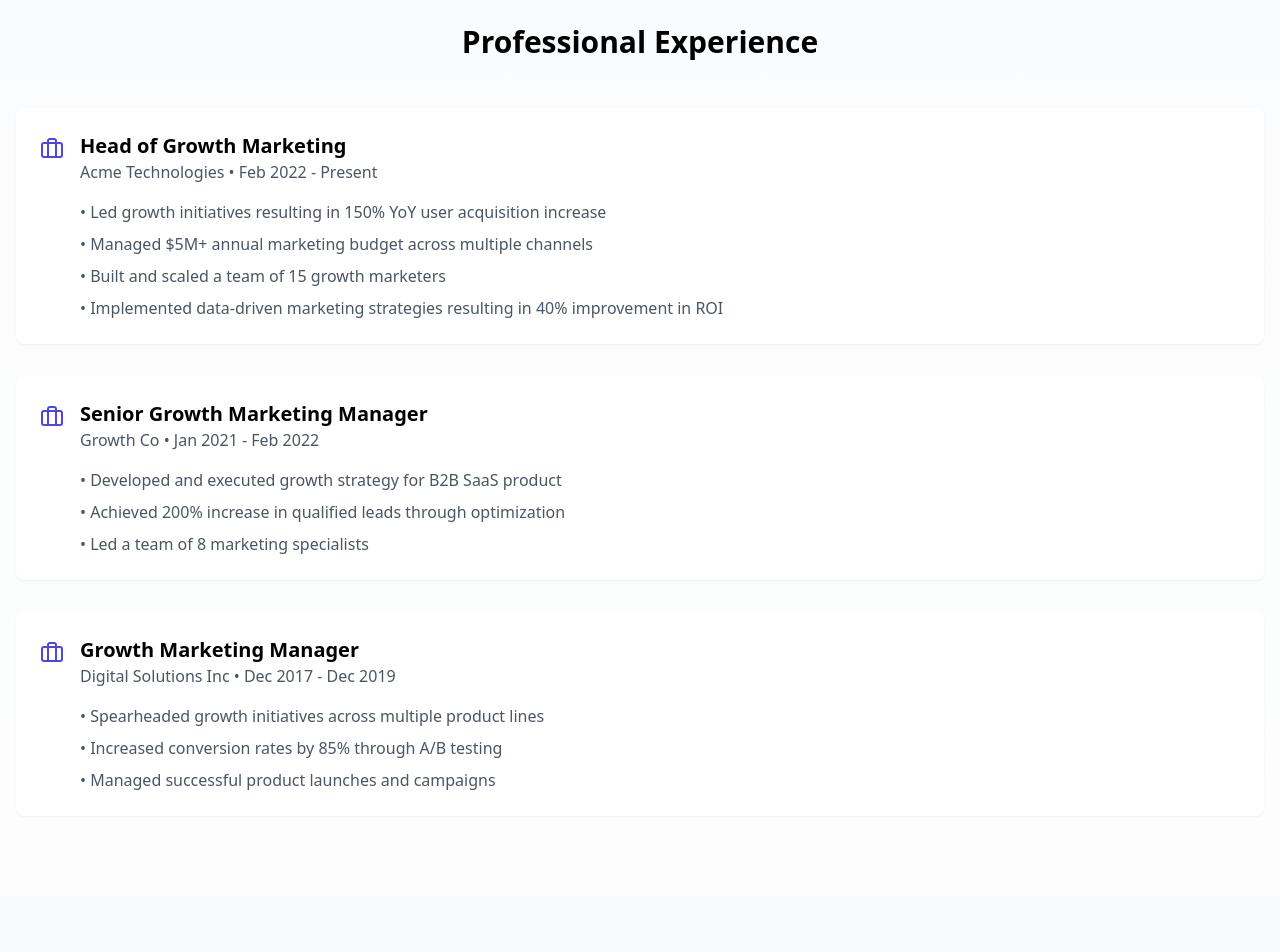
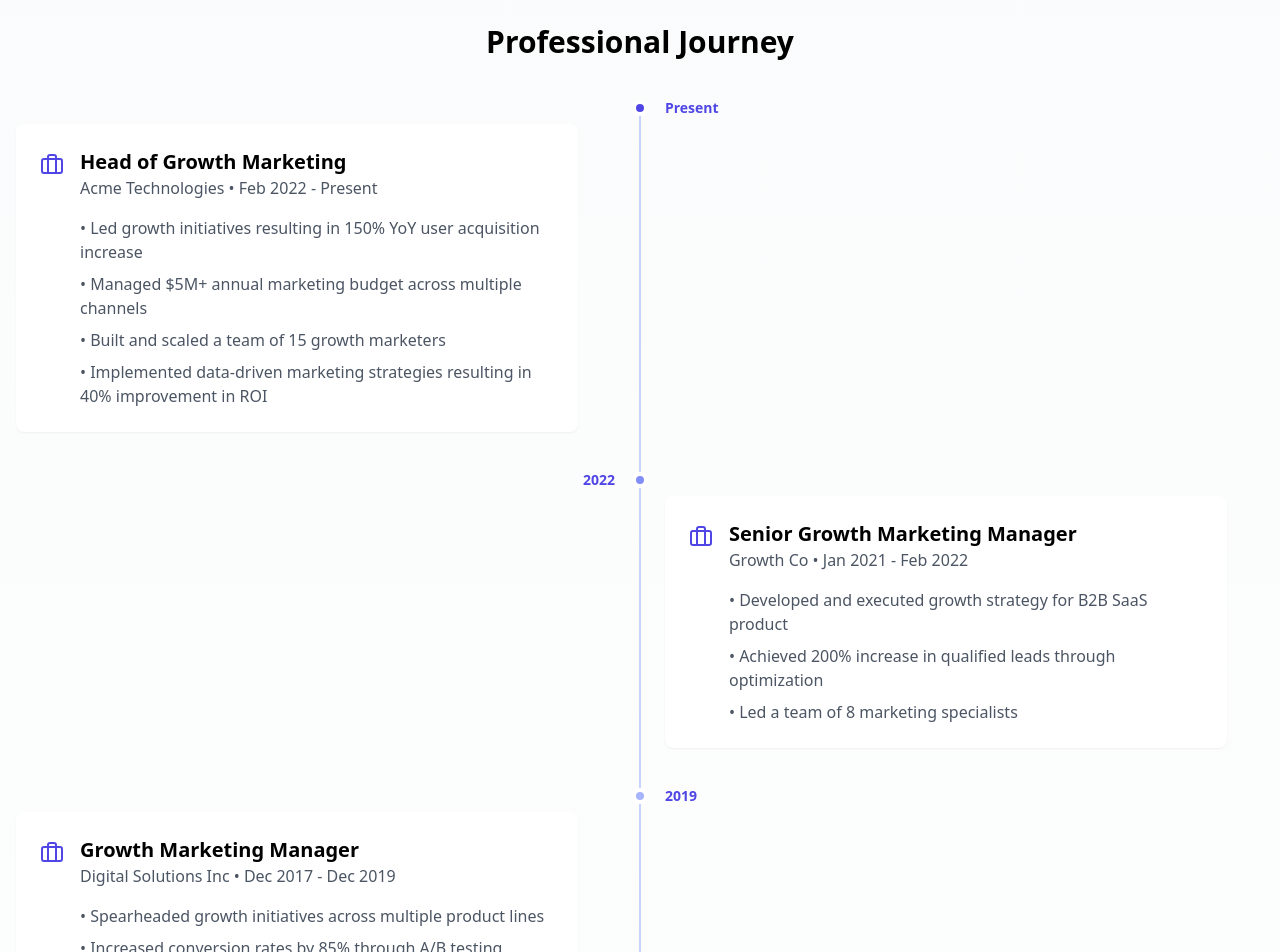
Before and after one commit to jegan2388/Personalsite, a React (Vite) app: page / in a window 1280 px wide. Shown: the part 980-1932 px from the top of the page. Built offline with nearby package versions, Linux system fonts and the light colour scheme.

Commit message:
Initial commit

```diff
--- a/src/App.tsx
+++ b/src/App.tsx
@@ -109,11 +109,24 @@ function App() {
       {/* Experience Section */}
       <section id="experience" className="py-20">
         <div className="max-w-7xl mx-auto px-4">
-          <h2 className="text-3xl font-bold text-center mb-12">Professional Experience</h2>
-          <div className="space-y-8">
-            <div className="bg-white p-6 rounded-lg shadow-sm">
+          <h2 className="text-3xl font-bold text-center mb-12">Professional Journey</h2>
+          <div className="relative">
+            {/* Timeline line */}
+            <div className="absolute left-8 md:left-1/2 transform -translate-x-1/2 h-full w-0.5 bg-indigo-200"></div>
+
+            {/* Experience items */}
+            <div className="space-y-12">
+              {/* Current Role */}
+              <div className="relative">
+                <div className="flex items-center mb-4 md:justify-center">
+                  <div className="absolute left-8 md:left-1/2 transform -translate-x-1/2 w-4 h-4 bg-indigo-600 rounded-full border-4 border-white"></div>
+                  <div className="ml-16 md:ml-0 md:absolute md:left-[52%] text-sm text-indigo-600 font-semibold">
+                    Present
+                  </div>
+                </div>
+                <div className="ml-16 md:ml-0 md:w-[45%] bg-white p-6 rounded-lg shadow-sm md:relative">
                   <div className="flex items-start">
-                <Briefcase className="h-6 w-6 text-indigo-600 mt-1" />
+                    <Briefcase className="h-6 w-6 text-indigo-600 mt-1 flex-shrink-0" />
                     <div className="ml-4">
                       <h3 className="text-xl font-semibold">Head of Growth Marketing</h3>
                       <p className="text-gray-600">Acme Technologies • Feb 2022 - Present</p>
@@ -126,10 +139,19 @@ function App() {
                     </div>
                   </div>
                 </div>
+              </div>
 
-            <div className="bg-white p-6 rounded-lg shadow-sm">
+              {/* Previous Role 1 */}
+              <div className="relative">
+                <div className="flex items-center mb-4 md:justify-center">
+                  <div className="absolute left-8 md:left-1/2 transform -translate-x-1/2 w-4 h-4 bg-indigo-400 rounded-full border-4 border-white"></div>
+                  <div className="ml-16 md:ml-0 md:absolute md:right-[52%] text-sm text-indigo-600 font-semibold">
+                    2022
+                  </div>
+                </div>
+                <div className="ml-16 md:ml-0 md:w-[45%] bg-white p-6 rounded-lg shadow-sm md:relative md:left-[52%]">
                   <div className="flex items-start">
-                <Briefcase className="h-6 w-6 text-indigo-600 mt-1" />
+                    <Briefcase className="h-6 w-6 text-indigo-600 mt-1 flex-shrink-0" />
                     <div className="ml-4">
                       <h3 className="text-xl font-semibold">Senior Growth Marketing Manager</h3>
                       <p className="text-gray-600">Growth Co • Jan 2021 - Feb 2022</p>
@@ -141,10 +163,19 @@ function App() {
                     </div>
                   </div>
                 </div>
+              </div>
 
-            <div className="bg-white p-6 rounded-lg shadow-sm">
+              {/* Previous Role 2 */}
+              <div className="relative">
+                <div className="flex items-center mb-4 md:justify-center">
+                  <div className="absolute left-8 md:left-1/2 transform -translate-x-1/2 w-4 h-4 bg-indigo-300 rounded-full border-4 border-white"></div>
+                  <div className="ml-16 md:ml-0 md:absolute md:left-[52%] text-sm text-indigo-600 font-semibold">
+                    2019
+                  </div>
+                </div>
+                <div className="ml-16 md:ml-0 md:w-[45%] bg-white p-6 rounded-lg shadow-sm">
                   <div className="flex items-start">
-                <Briefcase className="h-6 w-6 text-indigo-600 mt-1" />
+                    <Briefcase className="h-6 w-6 text-indigo-600 mt-1 flex-shrink-0" />
                     <div className="ml-4">
                       <h3 className="text-xl font-semibold">Growth Marketing Manager</h3>
                       <p className="text-gray-600">Digital Solutions Inc • Dec 2017 - Dec 2019</p>
@@ -153,6 +184,8 @@ function App() {
                         <li>• Increased conversion rates by 85% through A/B testing</li>
                         <li>• Managed successful product launches and campaigns</li>
                       </ul>
+                    </div>
+                  </div>
                 </div>
               </div>
             </div>
```
Lines whose indentation alone changed are shown as unchanged.
